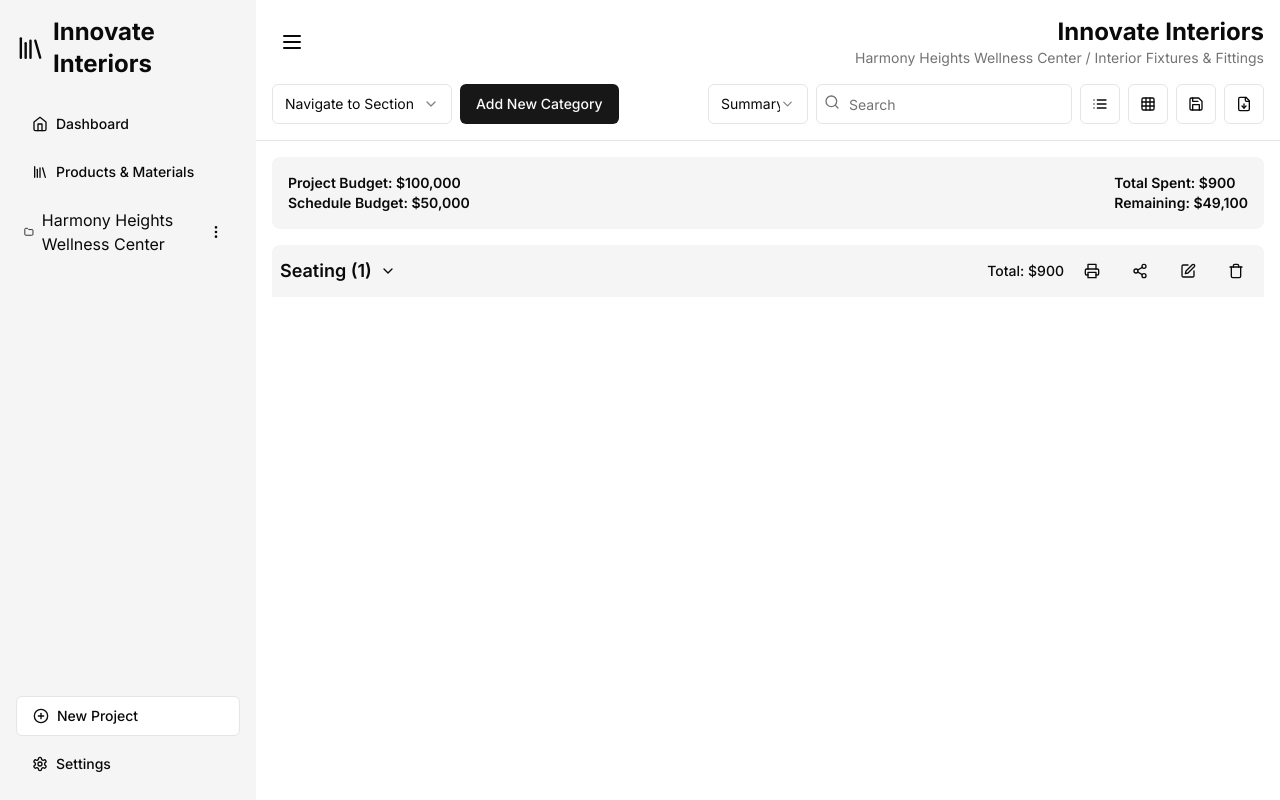
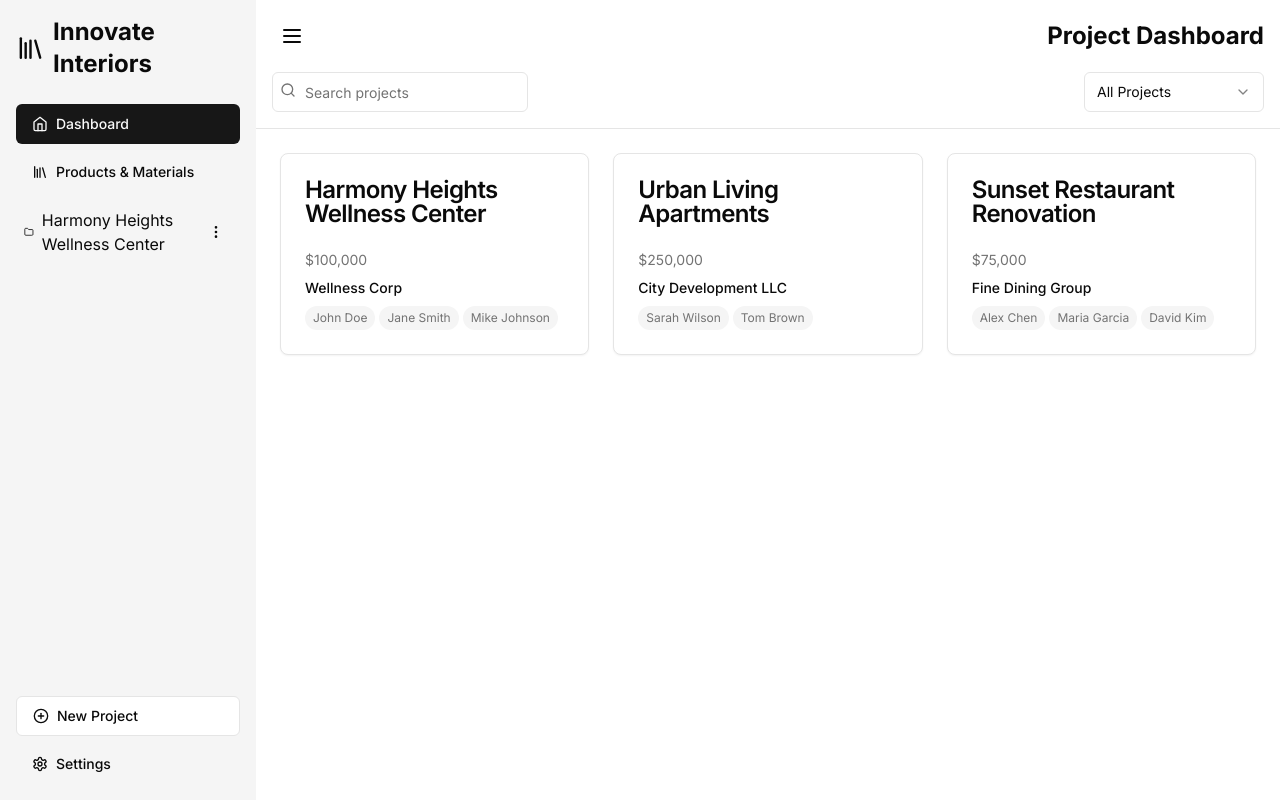
Before and after one commit to mXiyaan/FFEPlaner, a Next.js app: page / in a window 1280 px wide. Built offline with nearby package versions, Linux system fonts and the light colour scheme.

Commit message:
Dashboard

```diff
--- /dev/null
+++ b/components/Dashboard.tsx
@@ -0,0 +1,89 @@
+'use client'
+
+import React, { useState } from 'react'
+import { Button } from "@/components/ui/button"
+import { Input } from "@/components/ui/input"
+import { Select, SelectContent, SelectItem, SelectTrigger, SelectValue } from "@/components/ui/select"
+import { Card, CardContent, CardHeader, CardTitle } from "@/components/ui/card"
+import { Search, Menu } from 'lucide-react'
+
+type Project = {
+  id: string
+  name: string
+  budget: number
+  client: {
+    name: string
+  }
+  teamMembers: string[]
+}
+
+type DashboardProps = {
+  projects: Project[]
+  onToggleSidebar: () => void
+}
+
+export default function Dashboard({ projects, onToggleSidebar }: DashboardProps) {
+  const [searchTerm, setSearchTerm] = useState('')
+
+  return (
+    <div className="flex-1 flex flex-col overflow-hidden">
+      <header className="bg-background p-4 border-b">
+        <div className="flex items-center justify-between mb-4">
+          <Button variant="ghost" size="icon" onClick={onToggleSidebar}>
+            <Menu className="h-6 w-6" />
+          </Button>
+          <div className="text-right">
+            <h1 className="text-2xl font-bold">Project Dashboard</h1>
+          </div>
+        </div>
+        <div className="flex justify-between items-center">
+          <div className="relative w-64">
+            <Search className="absolute left-2 top-2.5 h-4 w-4 text-muted-foreground" />
+            <Input
+              placeholder="Search projects"
+              value={searchTerm}
+              onChange={(e) => setSearchTerm(e.target.value)}
+              className="pl-8"
+            />
+          </div>
+          <Select defaultValue="all">
+            <SelectTrigger className="w-[180px]">
+              <SelectValue placeholder="Filter projects" />
+            </SelectTrigger>
+            <SelectContent>
+              <SelectItem value="all">All Projects</SelectItem>
+              <SelectItem value="active">Active</SelectItem>
+              <SelectItem value="completed">Completed</SelectItem>
+              <SelectItem value="on-hold">On Hold</SelectItem>
+            </SelectContent>
+          </Select>
+        </div>
+      </header>
+
+      <main className="flex-1 overflow-x-auto p-6">
+        <div className="grid grid-cols-1 md:grid-cols-2 lg:grid-cols-3 gap-6">
+          {projects.map(project => (
+            <Card key={project.id} className="hover:shadow-md transition-shadow">
+              <CardHeader>
+                <CardTitle>{project.name}</CardTitle>
+              </CardHeader>
+              <CardContent>
+                <div className="space-y-2">
+                  <p className="text-sm text-muted-foreground">${project.budget.toLocaleString()}</p>
+                  <p className="text-sm font-medium">{project.client.name}</p>
+                  <div className="flex flex-wrap gap-1">
+                    {project.teamMembers.map((member, index) => (
+                      <span key={index} className="text-xs bg-muted text-muted-foreground px-2 py-1 rounded-full">
+                        {member}
+                      </span>
+                    ))}
+                  </div>
+                </div>
+              </CardContent>
+            </Card>
+          ))}
+        </div>
+      </main>
+    </div>
+  )
+}
--- a/components/FFEManager.tsx
+++ b/components/FFEManager.tsx
@@ -5,17 +5,59 @@ import { FFEDashboard } from '@/components/FFEDashboard'
 import { FFESidebar } from '@/components/FFESidebar'
 import { FFEHeader } from '@/components/FFEHeader'
 import { FFEProvider } from '@/components/FFEContext'
+import Dashboard from '@/components/Dashboard'
 
 export default function FFEManager() {
   const [isSidebarOpen, setIsSidebarOpen] = useState(true)
+  const [currentView, setCurrentView] = useState<'dashboard' | 'projects'>('dashboard')
+
+  const mockProjects = [
+    {
+      id: '1',
+      name: 'Harmony Heights Wellness Center',
+      budget: 100000,
+      client: { name: 'Wellness Corp' },
+      teamMembers: ['John Doe', 'Jane Smith', 'Mike Johnson']
+    },
+    {
+      id: '2',
+      name: 'Urban Living Apartments',
+      budget: 250000,
+      client: { name: 'City Development LLC' },
+      teamMembers: ['Sarah Wilson', 'Tom Brown']
+    },
+    {
+      id: '3',
+      name: 'Sunset Restaurant Renovation',
+      budget: 75000,
+      client: { name: 'Fine Dining Group' },
+      teamMembers: ['Alex Chen', 'Maria Garcia', 'David Kim']
+    }
+  ]
 
   return (
     <FFEProvider>
       <div className="flex h-screen bg-background">
-        <FFESidebar isOpen={isSidebarOpen} />
+        <FFESidebar
+          isOpen={isSidebarOpen}
+          onViewChange={setCurrentView}
+          currentView={currentView}
+        />
         <div className={`flex-1 flex flex-col overflow-hidden ${isSidebarOpen ? 'ml-64' : 'ml-0'}`}>
-          <FFEHeader isSidebarOpen={isSidebarOpen} onToggleSidebar={() => setIsSidebarOpen(!isSidebarOpen)} />
-          <FFEDashboard />
+          {currentView === 'dashboard' ? (
+            <Dashboard
+              projects={mockProjects}
+              onToggleSidebar={() => setIsSidebarOpen(!isSidebarOpen)}
+            />
+          ) : (
+            <>
+              <FFEHeader
+                isSidebarOpen={isSidebarOpen}
+                onToggleSidebar={() => setIsSidebarOpen(!isSidebarOpen)}
+              />
+              <FFEDashboard />
+            </>
+          )}
         </div>
       </div>
     </FFEProvider>
--- a/components/FFESidebar.tsx
+++ b/components/FFESidebar.tsx
@@ -9,9 +9,11 @@ import Link from 'next/link'
 
 interface FFESidebarProps {
   isOpen: boolean
+  onViewChange: (view: 'dashboard' | 'projects') => void
+  currentView: 'dashboard' | 'projects'
 }
 
-export function FFESidebar({ isOpen }: FFESidebarProps) {
+export function FFESidebar({ isOpen, onViewChange, currentView }: FFESidebarProps) {
   const {
     projects,
     setProjects,
@@ -72,12 +74,14 @@ export function FFESidebar({ isOpen }: FFESidebarProps) {
 
       <nav className="flex-grow overflow-y-auto">
         <div className="space-y-2">
-          <Link href="/dashboard" className="block">
-            <Button variant="ghost" className="w-full justify-start">
-              <Home className="mr-2 h-4 w-4" />
-              Dashboard
-            </Button>
-          </Link>
+          <Button
+            variant={currentView === 'dashboard' ? 'default' : 'ghost'}
+            className="w-full justify-start"
+            onClick={() => onViewChange('dashboard')}
+          >
+            <Home className="mr-2 h-4 w-4" />
+            Dashboard
+          </Button>
 
           <Link href="/products" className="block">
             <Button variant="ghost" className="w-full justify-start">
@@ -90,7 +94,10 @@ export function FFESidebar({ isOpen }: FFESidebarProps) {
             <Collapsible key={project.id}>
               <div className="flex items-center justify-between w-full p-2 hover:bg-accent rounded-lg">
                 <CollapsibleTrigger asChild>
-                  <div className="flex items-center flex-grow cursor-pointer">
+                  <div
+                    className="flex items-center flex-grow cursor-pointer"
+                    onClick={() => onViewChange('projects')}
+                  >
                     <Folder className="mr-2 h-4 w-4" />
                     <span>{project.name}</span>
                   </div>
@@ -119,6 +126,7 @@ export function FFESidebar({ isOpen }: FFESidebarProps) {
                     onClick={() => {
                       setCurrentProjectId(project.id)
                       setCurrentScheduleId(schedule.id)
+                      onViewChange('projects')
                     }}
                     className="flex items-center w-full p-2 hover:bg-accent rounded-lg cursor-pointer"
                   >
```
